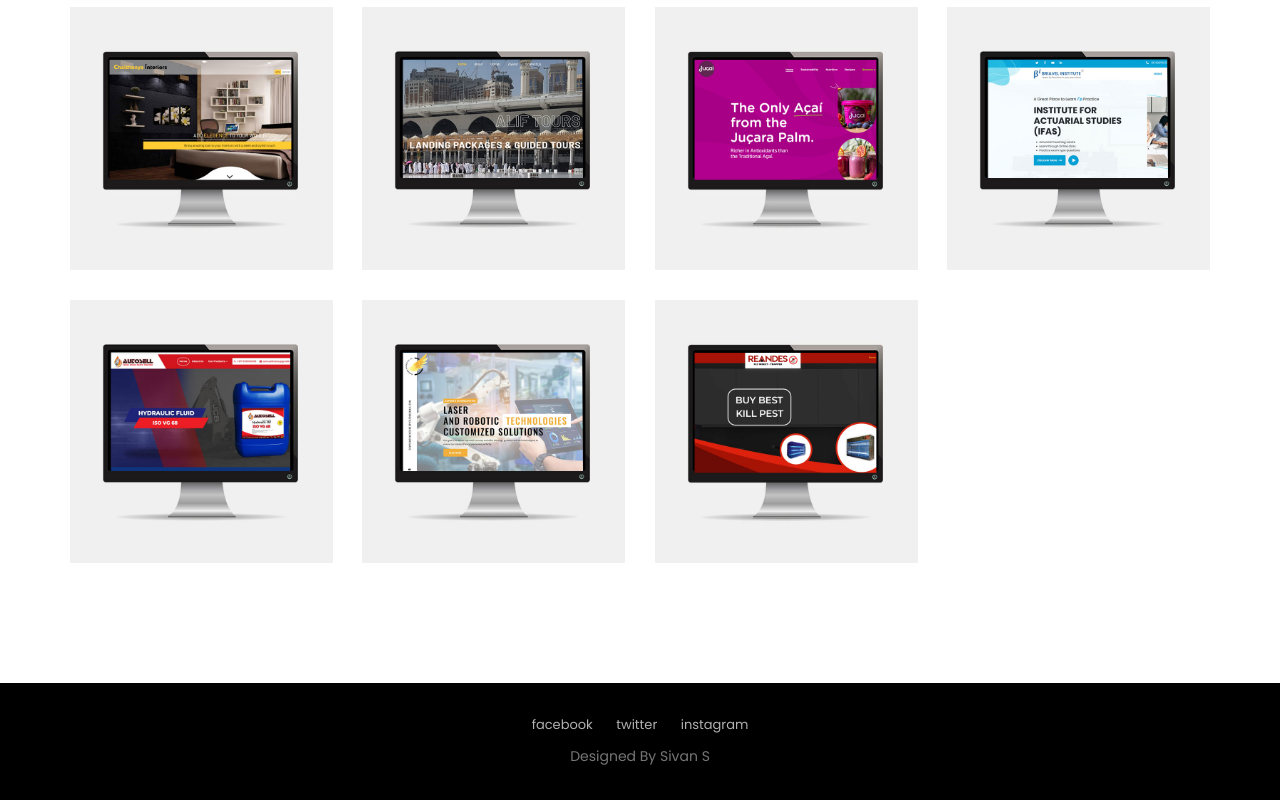
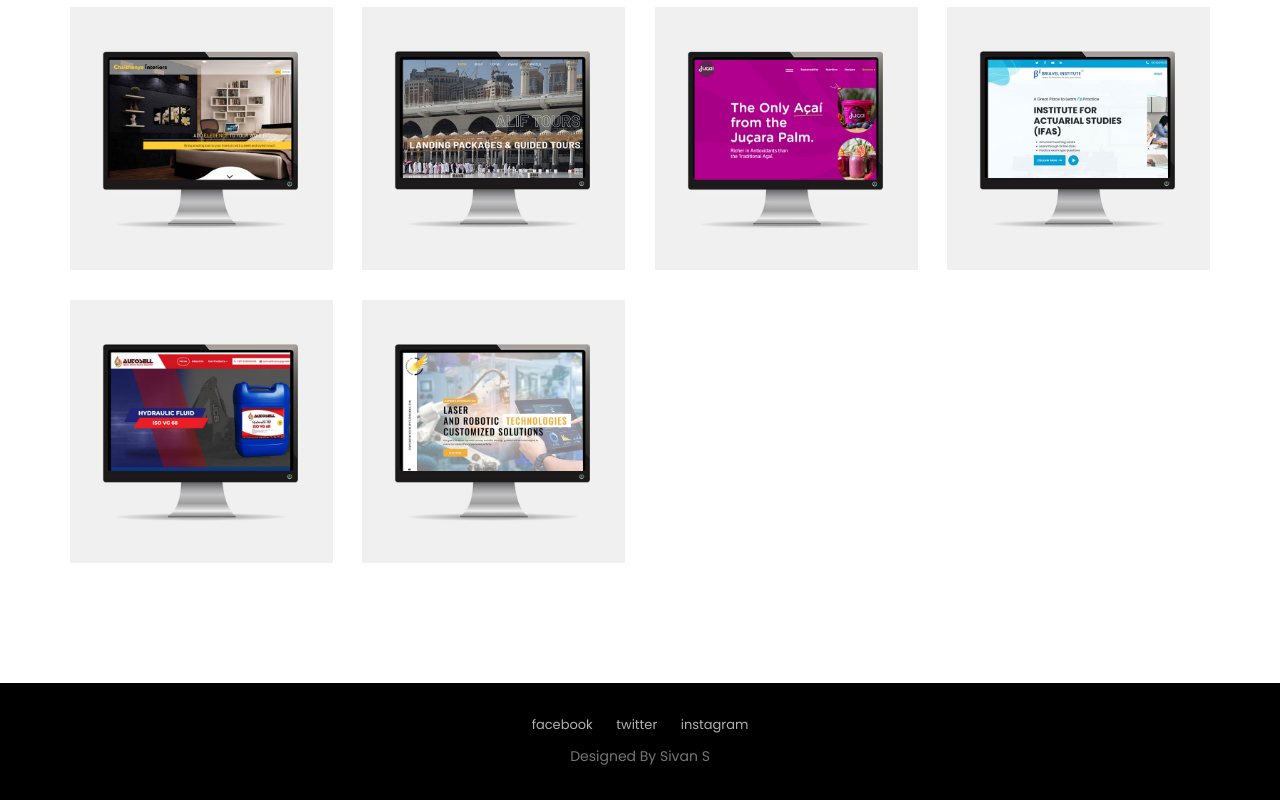
Before and after one commit to sendtosivan/portfolio, a plain HTML site: page index.html in a window 1280 px wide. Shown: the part 2919-3719 px from the top of the page. Drawn offline with Linux system fonts and the light colour scheme.

Commit message:
Add files via upload

```diff
--- a/index.html
+++ b/index.html
@@ -240,14 +240,14 @@
                 <div class="col-md-12 col-sm-12 col-xs-12">
                     <div class="isotope_items row">
                          <!-- Item -->
-                        <a href="https://aalafqatar.com.qa/" target="_blank"
+                        <a href="https://www.altricafricarsafaris.com/ " target="_blank"
                             class="single_item web-design col-md-3 col-sm-6 wow fadeInUp"
                             data-wow-delay="0.3s">
 
                             <img src="images/work-112.jpg" alt="">
                         </a>
                          <!-- Item -->
-                        <a href="https://www.altricafricarsafaris.com/" target="_blank"
+                        <a href="https://aalafqatar.com.qa/" target="_blank"
                             class="single_item web-design col-md-3 col-sm-6 wow fadeInUp"
                             data-wow-delay="0.3s">
 
@@ -351,13 +351,7 @@
                             data-wow-delay="1.5s">
                             <img src="images/work-11.jpg" alt="">
                         </a>
-                        <!-- Item -->
-                        <a href="http://www.reandes.com/index.html" target="_blank" class="single_item col-md-3 col-sm-6 wow fadeInUp"
-                            data-wow-delay="1.8s">
-                            <img src="images/work-12.jpg" alt="">
-                        </a>
 
-                         <!-- Item -->
 
                     </div>
 
```
